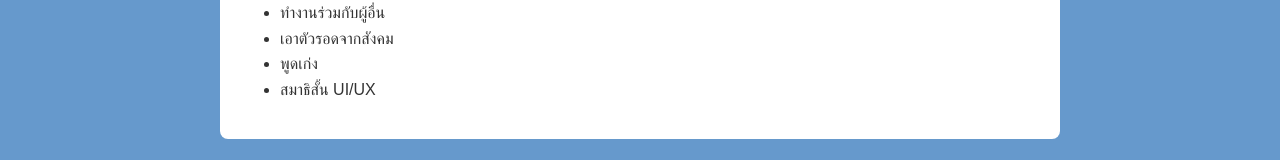
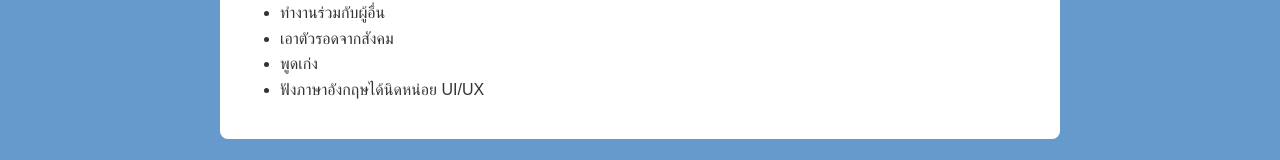
Before and after one commit to Panthita18/panthita18.github.io, a plain HTML site: page index.html in a window 1280 px wide. Shown: the part 741-901 px from the top of the page. Drawn offline with Linux system fonts and the light colour scheme; a script that the page names is missing.

Commit message:
Update index.html

```diff
--- a/index.html
+++ b/index.html
@@ -43,7 +43,7 @@
             <li>ทำงานร่วมกับผู้อื่น</li>
             <li>เอาตัวรอดจากสังคม</li>
             <li>พูดเก่ง</li>
-            <li>สมาธิสั้น UI/UX</li>
+            <li>ฟังภาษาอังกฤษได้นิดหน่อย UI/UX</li>
         </ul>
     </section>
 
```
